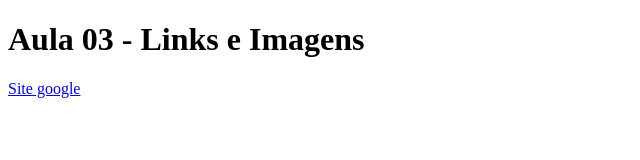
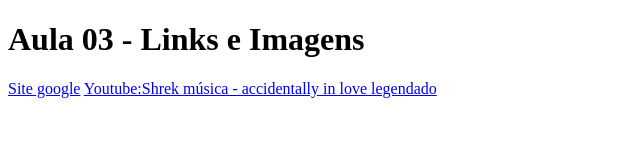
Before and after one commit to RafaelaMayumiFukuda/aulas_iw, a plain HTML site: page aulas03_iw/index.html in a window 1280 px wide. Shown: the whole page, without its empty margins (0-640 px from the left). Drawn offline with Linux system fonts and the light colour scheme.

Commit message:
Link Site

```diff
--- a/aulas03_iw/index.html
+++ b/aulas03_iw/index.html
@@ -10,6 +10,7 @@
     <h1>Aula 03 - Links e Imagens</h1>
 
     <a href="https://www.google.com">Site google</a>
+    <a href="https://youtu.be/MWKoWBSz6ag">Youtube:Shrek música - accidentally in love legendado</a>
 
 </body>
 </html>
```
